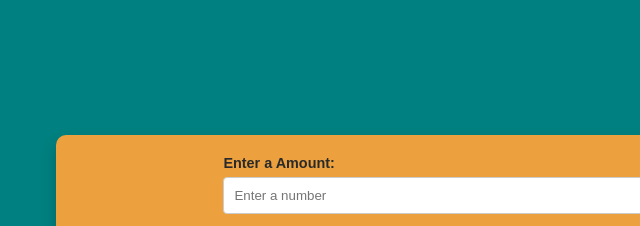
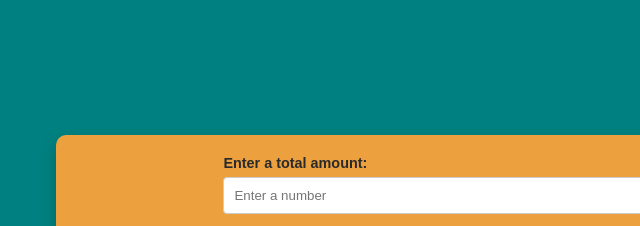
Before and after one commit to NUKULBHATI/tip-calculator, a plain HTML site: page index.html in a window 1280 px wide. Shown: the top 226 px of the page, 52-692 px from the left. Drawn offline with Linux system fonts and the light colour scheme.

Commit message:
change error

```diff
--- a/index.html
+++ b/index.html
@@ -13,7 +13,7 @@
     <div class="container">
         <div class="input">
             <div class="form">
-                <label for="input">Enter a Amount:</label>
+                <label for="input">Enter a total amount:</label>
                 <input type="number" id="bill" class="input-field" placeholder="Enter a number" min=" 0">
             </div>
             <div class="form">
```
